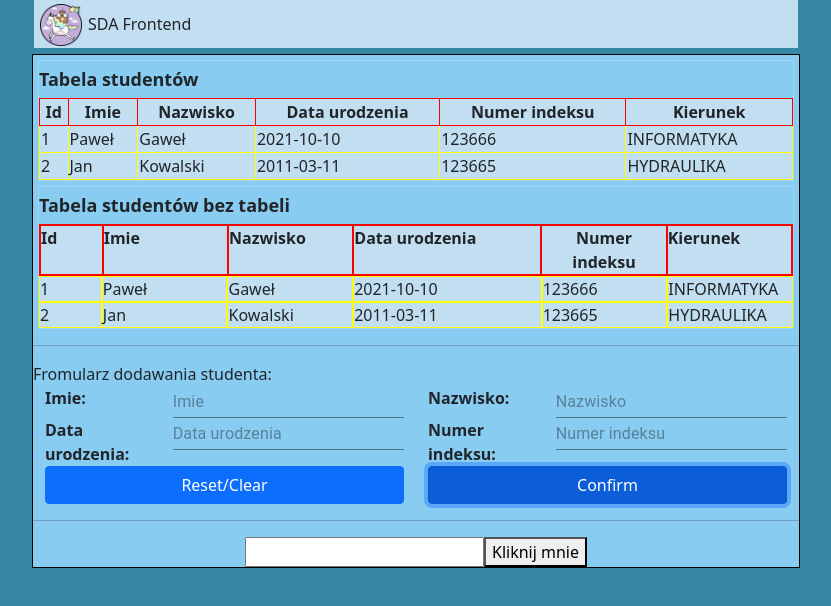
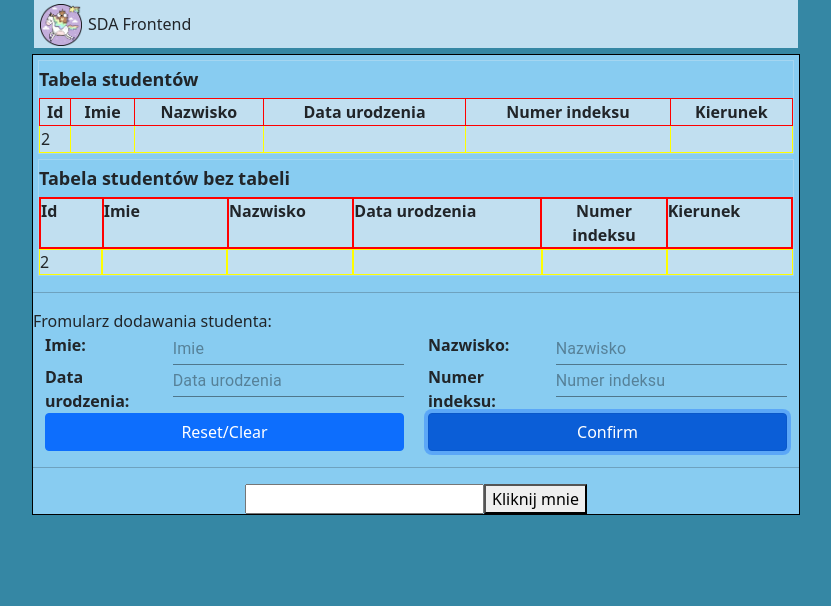
Before and after one commit to SaintAmeN/zd_java_92_front_js, a React (Create React App) app: page / in a window 1280 px wide. Both pictures are taken after a click on the button "Confirm". Shown: the top 606 px of the page, without its empty margins (224-1055 px from the left). Built offline with nearby package versions, Linux system fonts and the light colour scheme.

Commit message:
Local storage counter added

```diff
--- a/src/App.js
+++ b/src/App.js
@@ -5,6 +5,7 @@ import StudentTableComponent from "./components/StudentTableComponent";
 import StudentTableDivComponent from "./components/StudentTableDivComponent";
 import MultiplicationTable from "./components/MultiplicationTable";
 import StudentForm from "./components/StudentForm";
+import StudentComponent from "./components/StudentComponent";
 
 // # Rodzaje wartości/deklaracji zmiennych/stalych
 // stała 'liczba' = 5
@@ -26,11 +27,7 @@ function App() {
             <div className="content-introduction"></div>
             {/* TODO: na razie pusty, później coś dodać*/}
             <div className="content">
-                <StudentTableComponent/> {/*tag ktory nie ma tresci i jest zamkniety*/}
-                <StudentTableDivComponent/>
-
-                <hr/>
-                <StudentForm/>
+                <StudentComponent/>
 
                 <hr/>
                 <MultiplicationTable/>
--- /dev/null
+++ b/src/components/StudentComponent.js
@@ -0,0 +1,66 @@
+import StudentTableComponent from "./StudentTableComponent";
+import StudentTableDivComponent from "./StudentTableDivComponent";
+import StudentForm from "./StudentForm";
+import {useEffect, useState} from "react";
+
+const StudentComponent = () => {
+    // stworzenie listy studentów - z inicjalną listą = []
+    const [studentList, setStudentList] = useState([]);
+
+    // funkcja której można użyć żeby dodać nowego studenta
+    const addStudent = (name, surname, birthDate, index) => {
+        const student = {
+            'id': bumpCounter(),
+            'name': name,
+            'surname': surname,
+            'birthDate': birthDate,
+            'index': index
+        }
+
+        // [] - deklaracja listy/slice
+        // ...studentList - skopiowanie elementów
+        // [...studentList] - zadeklarowanie listy z kopią elementów
+        let studentListCopy = [...studentList];
+        studentListCopy.push(student);          // push dodaje element do listy
+
+        setStudentList(studentListCopy);
+
+        console.log('Dodano studenta: ' + student);
+    }
+
+    const bumpCounter = () => {
+        // pobierze licznik
+        let currentCounter = getCounter();
+
+        // zwiekszy i zapisze
+        currentCounter++;
+        localStorage.setItem('student-next-id', currentCounter);
+
+        // zwroci zwiekszony
+        return currentCounter;
+    }
+
+    const getCounter = () => {
+        let nextId = localStorage.getItem('student-next-id');
+        // if (zmienna) false gdy:
+        //      - zmienna = 0
+        //      - zmienna = false
+        //      - zmienna = null
+        //      - zmienna = undefined
+
+        if (nextId){
+            return nextId;
+        }
+        return 1;
+    }
+
+    return (<>
+        <StudentTableComponent students={studentList}/> {/*tag ktory nie ma tresci i jest zamkniety*/}
+        <StudentTableDivComponent students={studentList}/>
+
+        <hr/>
+        <StudentForm addStudentFunction={addStudent}/>
+    </>);
+}
+
+export default StudentComponent;
--- a/src/components/StudentForm.js
+++ b/src/components/StudentForm.js
@@ -3,7 +3,18 @@ import './StudentForm.css'
 import {Button, Col, Container, Row} from "react-bootstrap";
 import {Input} from "@material-ui/core";
 
-const StudentForm = () => {
+// props = properties przekazywana przy tworzeniu komponentu
+const StudentForm = (props) => {
+
+    const submitStudent = () => {
+        let imie = document.getElementById('input-imie').value;
+        let nazwisko = document.getElementById('input-nazwisko').value;
+        let dataUr = document.getElementById('input-birth-date').value;
+        let index = document.getElementById('input-index').value;
+
+        console.log(imie + " " + nazwisko + " " + dataUr + " " + index)
+        props.addStudentFunction(imie, nazwisko, dataUr, index);
+    }
 
     return (
         <div>
@@ -18,13 +29,13 @@ const StudentForm = () => {
                                 <label className={'form-input-label'}>Imie:</label>
                             </Col>
                             <Col md={4}>
-                                <Input placeholder={'Imie'} className={'form-input-field'}></Input>
+                                <Input id={'input-imie'} placeholder={'Imie'} className={'form-input-field'}/>
                             </Col>
                             <Col md={2}>
                                 <label className={'form-input-label'}>Nazwisko:</label>
                             </Col>
                             <Col md={4}>
-                                <Input placeholder={'Nazwisko'} className={'form-input-field'}></Input>
+                                <Input id={'input-nazwisko'} placeholder={'Nazwisko'} className={'form-input-field'}/>
                             </Col>
                         </Row>
                         <Row>
@@ -32,13 +43,13 @@ const StudentForm = () => {
                                 <label className={'form-input-label'}>Data urodzenia:</label>
                             </Col>
                             <Col md={4}>
-                                <Input placeholder={'Data urodzenia'} className={'form-input-field'}></Input>
+                                <Input id={'input-birth-date'} placeholder={'Data urodzenia'} className={'form-input-field'}/>
                             </Col>
                             <Col md={2}>
                                 <label className={'form-input-label'}>Numer indeksu:</label>
                             </Col>
                             <Col md={4}>
-                                <Input placeholder={'Numer indeksu'} className={'form-input-field'}></Input>
+                                <Input id={'input-index'} placeholder={'Numer indeksu'} className={'form-input-field'}/>
                             </Col>
                         </Row>
                         <Row>
@@ -46,7 +57,7 @@ const StudentForm = () => {
                                 <Button className={'form-input-button'}>Reset/Clear</Button>
                             </Col>
                             <Col md={6}>
-                                <Button className={'form-input-button'}>Confirm</Button>
+                                <Button className={'form-input-button'} onClick={submitStudent}>Confirm</Button>
                             </Col>
                         </Row>
                     </Container>
--- a/src/components/StudentTable.css
+++ b/src/components/StudentTable.css
@@ -66,7 +66,7 @@ thead {
 
 tr {
     background-color: #C1DFF0;
-    transition: background-color 1s;
+    /*transition: background-color 1s;*/
 }
 
 tr:hover {
@@ -82,3 +82,7 @@ td {
     text-align: left;
     border: 1px solid yellow;
 }
+
+.centered-text{
+    text-align: center;
+}
--- a/src/components/StudentTableComponent.js
+++ b/src/components/StudentTableComponent.js
@@ -1,6 +1,17 @@
 import './StudentTable.css'
 
-const StudentTableComponent = () => {
+const StudentTableComponent = (props) => {
+
+    const createStudentTableRow = (student) => {
+        return (<tr key={student.name + ' ' + student.surname}>
+            <td>{student.id}</td>
+            <td>{student.name}</td>
+            <td>{student.surname}</td>
+            <td>{student.birthDate}</td>
+            <td>{student.index}</td>
+            <td>{student.faculty}</td>
+        </tr>)
+    }
 
     return (<div className="student-table-container">
         <div className="student-table-header">
@@ -19,22 +30,7 @@ const StudentTableComponent = () => {
                 </tr>
                 </thead>
                 <tbody>
-                <tr>
-                    <td>1</td>
-                    <td>Paweł</td>
-                    <td>Gaweł</td>
-                    <td>2021-10-10</td>
-                    <td>123666</td>
-                    <td>INFORMATYKA</td>
-                </tr>
-                <tr>
-                    <td>2</td>
-                    <td>Jan</td>
-                    <td>Kowalski</td>
-                    <td>2011-03-11</td>
-                    <td>123665</td>
-                    <td>HYDRAULIKA</td>
-                </tr>
+                { props.students.map(createStudentTableRow) }
                 </tbody>
             </table>
         </div>
--- a/src/components/StudentTableDivComponent.js
+++ b/src/components/StudentTableDivComponent.js
@@ -1,6 +1,25 @@
 import './StudentTable.css'
 
-const StudentTableDivComponent = () => {
+const StudentTableDivComponent = (props) => {
+
+    const createStudentTableDivRow = (student) => {
+        return (<div key={student.name + ' ' + student.surname}
+                     className="table-row">
+            <div className="table-td col-md-1">{student.id}</div>
+            <div className="table-td col-md-2">{student.name}</div>
+            <div className="table-td col-md-2">{student.surname}</div>
+            <div className="table-td col-md-3">{student.birthDate}</div>
+            <div className="table-td col-md-2">{student.index}</div>
+            <div className="table-td col-md-2">{student.faculty}</div>
+        </div>)
+    }
+
+    const emptyRow = () => {
+        return (
+            <div className="table-row">
+                <div className="table-td col-md-12 centered-text">Table is empty</div>
+            </div>)
+    }
 
     return (<div className="student-table-container">
         <div className="student-table-header">
@@ -17,22 +36,9 @@ const StudentTableDivComponent = () => {
                     <div className="table-th col-md-2">Kierunek</div>
                 </div>
                 <div className="table-tbody">
-                    <div className="table-row">
-                        <div className="table-td col-md-1">1</div>
-                        <div className="table-td col-md-2">Paweł</div>
-                        <div className="table-td col-md-2">Gaweł</div>
-                        <div className="table-td col-md-3">2021-10-10</div>
-                        <div className="table-td col-md-2">123666</div>
-                        <div className="table-td col-md-2">INFORMATYKA</div>
-                    </div>
-                    <div className="table-row">
-                        <div className="table-td col-md-1">2</div>
-                        <div className="table-td col-md-2">Jan</div>
-                        <div className="table-td col-md-2">Kowalski</div>
-                        <div className="table-td col-md-3">2011-03-11</div>
-                        <div className="table-td col-md-2">123665</div>
-                        <div className="table-td col-md-2">HYDRAULIKA</div>
-                    </div>
+                    {
+                        props.students.length > 0 ? props.students.map(createStudentTableDivRow) : emptyRow()
+                    }
                 </div>
             </div>
         </div>
```
